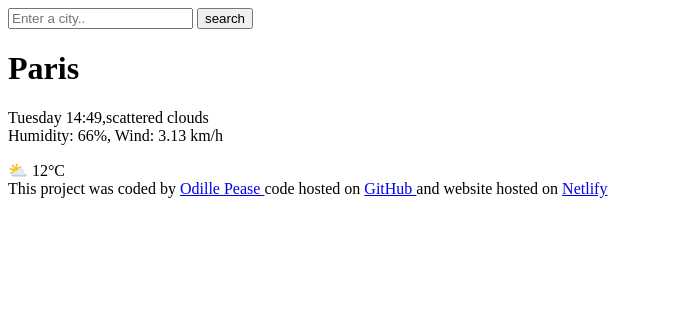
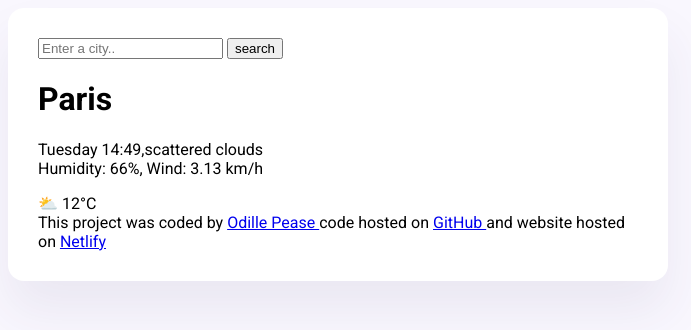
Before and after one commit to opease/Weer, a plain HTML site: page index.html in a window 1280 px wide. Shown: the whole page, without its empty margins (0-691 px from the left). Drawn offline with Linux system fonts and the light colour scheme.

Commit message:
styled main container and added custom font

```diff
--- a/index.html
+++ b/index.html
@@ -3,9 +3,14 @@
   <head>
     <meta charset="UTF-8" />
     <meta name="viewport" content="width=device-width, initial-scale=1.0" />
+    <link rel="stylesheet" href="src/style.css" />
+    <link rel="preconnect" href="https://fonts.googleapis.com">
+<link rel="preconnect" href="https://fonts.gstatic.com" crossorigin>
+<link href="https://fonts.googleapis.com/css2?family=Roboto:ital,wght@0,100;0,300;0,400;0,500;0,700;0,900;1,100;1,300;1,400;1,500;1,700;1,900&display=swap" rel="stylesheet">
     <title>Weer App</title>
   </head>
   <body>
+    <div class="weather-app"
     <header>
       <form>
         <input type="search" placeholder="Enter a city.." required />
@@ -23,6 +28,7 @@
       </div>
       <div>⛅ 12°C</div>
     </main>
+
     <footer>
       This project was coded by
       <a href="https://github.com/opease" target="_blank"> Odille Pease </a>
@@ -33,5 +39,6 @@
         Netlify
       </a>
     </footer>
+</div>
   </body>
 </html>
--- /dev/null
+++ b/src/style.css
@@ -0,0 +1,15 @@
+body {
+background-color: #f9f7fe;
+font-family: "Roboto", sans-serif;
+
+}
+
+.weather-app {
+background: white;
+max-width: 600px;
+margin: 45px, auto;
+box-shadow:0 30px 50px rgba(65, 50, 100,0.08);
+border-radius: 16px;
+padding:30px;
+
+}
```
